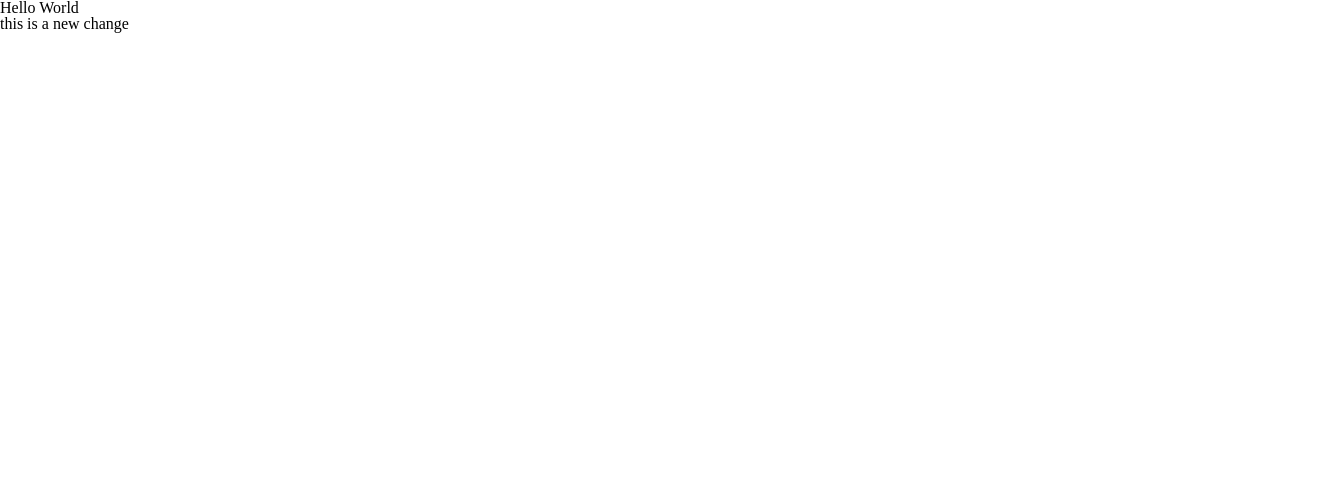
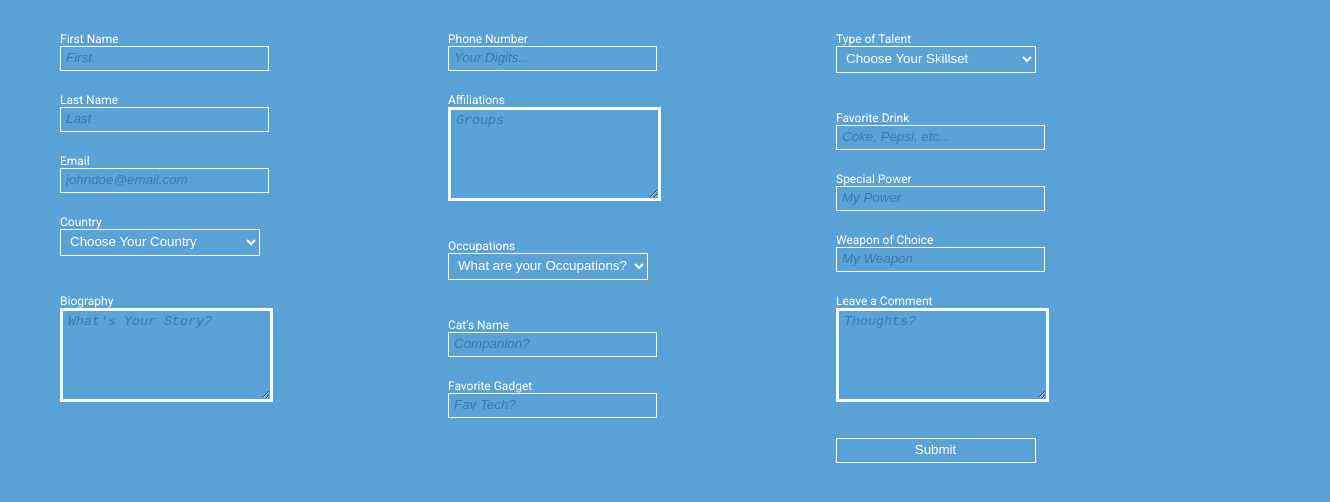
Before and after one commit to jknueven/FirstProject, a plain HTML site: page Day 3/index.html in a window 1280 px wide. Shown: the whole page, 1330 px wide, since content can reach past the window. Drawn offline with Linux system fonts and the light colour scheme.

Commit message:
project complete for assignment

```diff
--- a/Day 3/CSS/main.css
+++ b/Day 3/CSS/main.css
@@ -0,0 +1,117 @@
+body {
+	background-color: #5BA3D6;
+}
+
+label {
+	color: white;
+	text-align: justify;
+	font-family: 'Roboto', sans-serif;
+	font-size: 12px;
+}
+
+input, select, textarea {
+	width: 200px;
+	outline: none;
+	margin-bottom: 20px;
+	padding-bottom: 5px;
+	padding-left: 5px;
+	padding-top: 3px;
+	display: inline-block;
+	color: white;
+	border: 1px, solid white;
+	border-style: solid;
+	border-color: white;
+	background-color: #5BA3D6;
+}
+
+select {
+	border-style: square;
+}
+textarea {
+	width: 200px;
+	height: 80px;
+	outline: none;
+	//outline-color: darkblue;
+	overflow: auto;
+	border: 3px, solid white;
+	border-color: white;
+}
+
+::-webkit-input-placeholder {
+   color: #397BAB;
+   font-style: italic;
+}
+
+:-moz-placeholder { /* Firefox 18- */
+   color: #397BAB;
+   font-style: italic;
+}
+
+::-moz-placeholder {  /* Firefox 19+ */
+   color: #397BAB;
+   font-style: italic;
+}
+
+:-ms-input-placeholder {
+   color: #397BAB;
+   font-style: italic;
+}
+
+.name {
+	border:2px solid blue;
+}
+
+.commentArea {
+	height: 150px
+	padding: 5px;
+}
+
+.input, textarea, select {
+	display: block;
+	margin-bottom: 20px;
+}
+
+.container {
+	padding-top: 20px;
+	padding-left: 50px;
+	display: inline-block;
+	vertical-align: top;
+	margin: 0px auto;
+	width: 100%;
+}
+
+.column {
+	padding: 10px;
+	width: 30%;
+	display: inline-block;
+	vertical-align: top;
+	text-align: left;
+	box-sizing: border-box;
+}
+
+.left {
+	width: 30%;
+	display: inline-block;
+	text-align: left;
+	vertical-align: top;
+}
+
+.middle {
+	width: 30%;
+	display: inline-block;
+	text-align: left;
+	vertical-align: top;
+}
+
+.right {
+	width: 30%;
+	display: inline-block;
+	text-align: left;
+	vertical-align: top;
+}
+
+@media only screen and (max-width: 500px) {
+    .left, .middle, .right {
+        width:100%;
+    }
+}
--- a/Day 3/index.html
+++ b/Day 3/index.html
@@ -1,12 +1,78 @@
 <!DOCTYPE html>
 <html>
 <head>
-<title>Hello World</title>
+<title>Responsive Text Field</title>
+<link type="text/css" rel="stylesheet" href="CSS/reset.css">
 <link type="text/css" rel="stylesheet" href="CSS/main.css">
-<link type="text/css" rel="stylesheet" href="CSS/reset.css">
+<link href='https://fonts.googleapis.com/css?family=Roboto:400,100' rel='stylesheet' type='text/css'>
 </head>
 <body>
-	<h1>Hello World</h1>
-	<p> this is a new change</p>
+<div class="container">
+	<div class="column left">
+	<form>
+	<label for="first name">First Name</label><br>
+		<input name="first name" type="text" placeholder="First" required, autocomplete><br>
+	<label for="last name">Last Name</label><br>
+		<input name="last name" type="text" placeholder="Last" required, autocomplete><br>
+	<label for="email">Email</label><br>
+		<input name="email" type="email" placeholder="johndoe@email.com" required, autocomplete><br>
+	<label for="country">Country</label><br>
+		<select>
+			<option value="choose">Choose Your Country</option>
+  			<option value="usa">USA</option>
+  			<option value="france">France</option>
+ 			<option value="greatBritain">Great Britain</option>
+ 			<option value="china">China</option>
+		</select><br>
+	<label for="biography">Biography</label>
+		<textarea name="biography" class="bioArea" placeholder="What's Your Story?"></textarea>
+	</form>
+	</div>
+
+	<div class="column middle">
+	<form>
+		<label for="phone">Phone Number</label><br>
+			<input name="phone" type="text" placeholder="Your Digits..." required, autocomplete><br>
+		<label for="affiliations">Affiliations</label><br>
+			<textarea name="affliations" class="affil" placeholder="Groups"></textarea><br>
+		<label for="occupation">Occupations</label><br>
+			<select>
+				<option value="which">What are your Occupations?</option>
+  				<option value="retail">Retail Slave</option>
+  				<option value="manager">Managerial Material</option>
+ 				<option value="designer">Designer</option>
+ 				<option value="code">Code Monkey
+ 				</option>
+			</select><br>
+		<label for="catName">Cat's Name</label><br>
+			<input type="text" name="catName" placeholder="Companion?"><br>
+		<label for="gadget">Favorite Gadget</label><br>
+			<input type="text" name="gadget" placeholder="Fav Tech?"><br>
+	</form>
+	</div>
+
+	<div class="column right">
+		<form>
+			<label for="talent">Type of Talent</label><br>
+				<select>
+					<option value="choose">Choose Your Skillset</option>
+					<option value="coding">Hacking</option>
+					<option value="design">Art</option>
+					<option value="manager">TaskMaster</option>
+				</select><br>
+			<label for="drink">Favorite Drink</label><br>
+				<input name="drink" type="text" placeholder="Coke, Pepsi, etc..."><br>
+			<label for="power">Special Power</label><br>
+				<input type="text" name="power" placeholder="My Power"><br>
+			<label for="weapon">Weapon of Choice</label><br>
+				<input type="text" name="weapon" placeholder="My Weapon"><br>
+			<label for="comment">Leave a Comment</label><br>
+				<textarea name="comment" class="comment" placeholder="Thoughts?"></textarea><br>
+				<input type="submit" value="Submit">
+		</form>
+	</div>
+
+
+</div>
 </body>
 </html>
```
Also changed, not shown: 2 other files.
